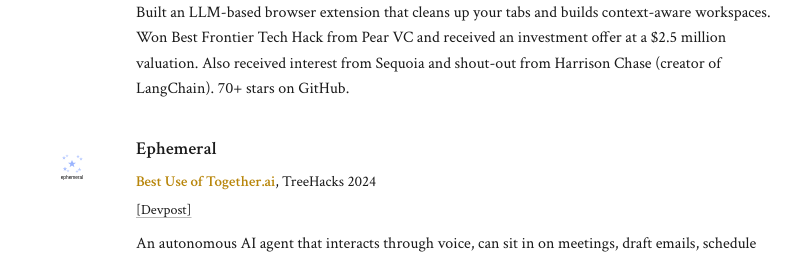
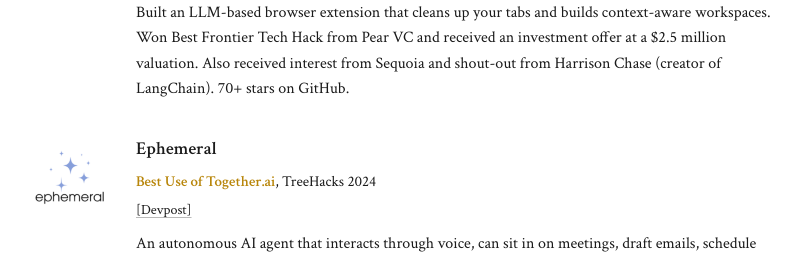
Before and after one commit to arvindrajaraman/arvindrajaraman.github.io, a React (Create React App) app: page / in a window 1280 px wide. Shown: the part 3500-3761 px from the top of the page, without its empty margins (232-1033 px from the left). Built offline with nearby package versions, Linux system fonts and the light colour scheme.

Commit message:
Add ephemeral logo image from screenshot

```diff
--- a/src/components/Projects.js
+++ b/src/components/Projects.js
@@ -20,7 +20,7 @@
     },
     {
       name: 'Ephemeral',
-      image: '/images/ephemeral.svg',
+      image: '/images/ephemeral.png',
       awards: [
         { text: 'Best Use of Together.ai', event: 'TreeHacks 2024' }
       ],
```
Also changed, not shown: images/ephemeral.png (added), public/images/ephemeral.png (added).
